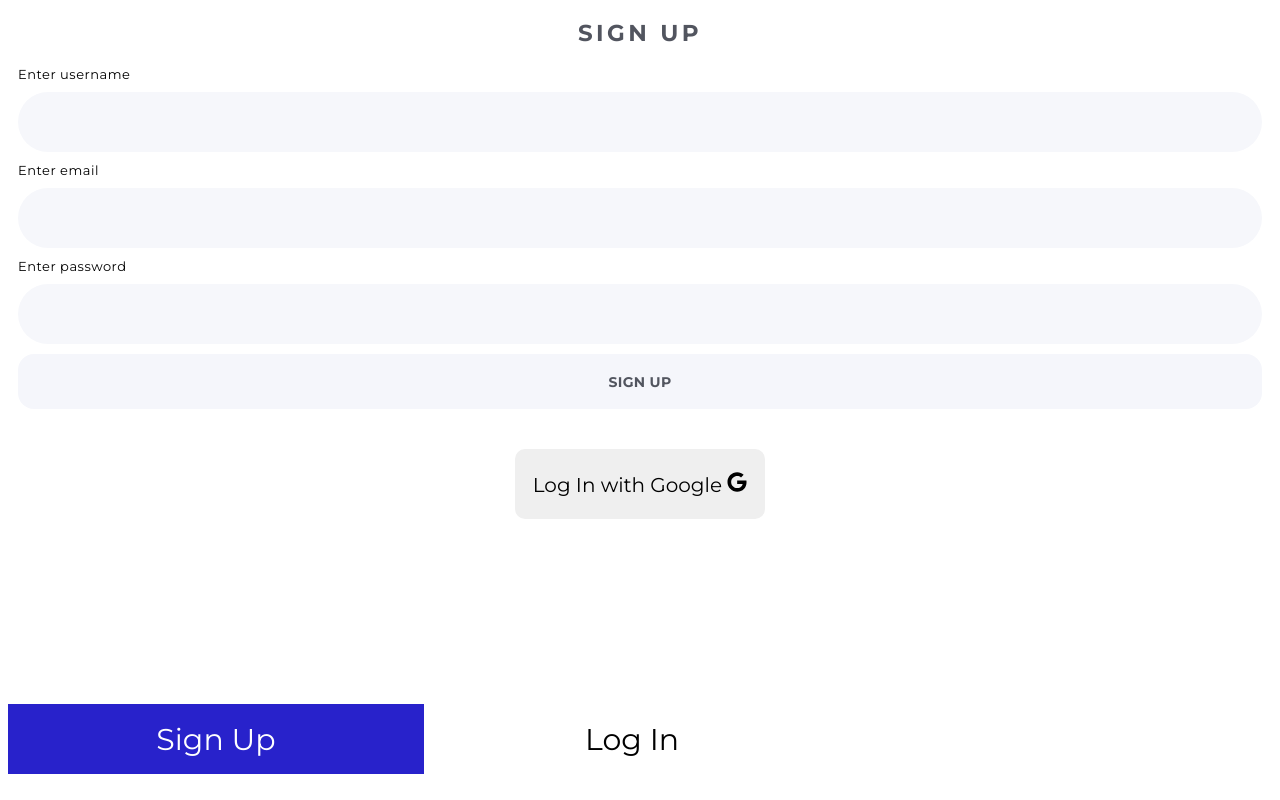
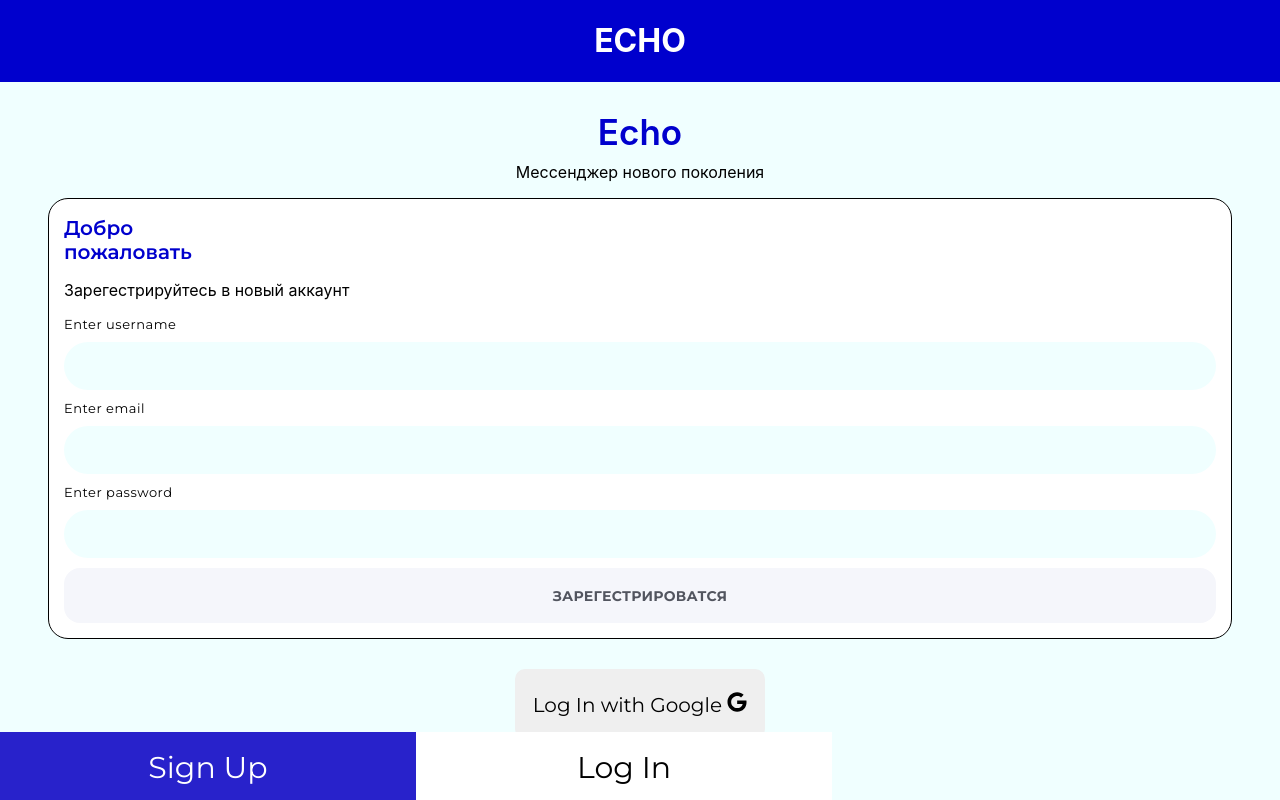
Before and after one commit to arhippticyn/ECHO_messenger, a React (Vite) app: page / in a window 1280 px wide. Built offline with nearby package versions, Linux system fonts and the light colour scheme; no server answers.

Commit message:
styles home page

```diff
--- a/src/components/Auth/Login.tsx
+++ b/src/components/Auth/Login.tsx
@@ -24,21 +24,22 @@
     }
   }
   return (
-    <div>
-      <h2 className={styles.Title}>Log in</h2>
+    <div className={styles.register}>
+      <h2 className={styles.Title}>Добро пожаловать</h2>
+      <p className={styles.descr}>Зарегестрируйтесь в новый аккаунт</p>
 
       <form action="" className={styles.Form} onSubmit={handleSubmit(onSubmit)}>
         <label htmlFor="" className={styles.label}>
           Enter username:
         </label>
-        <input {...register('username')} type="text" className={styles.input} />
+        <input {...register('username')} type="text" className={styles.input1} />
         <label htmlFor="" className={styles.label}>
           Enter password:
         </label>
         <input
           {...register('password')}
           type="password"
-          className={styles.input}
+          className={styles.input2}
         />
 
         <button type="submit" className={styles.btnS}>
--- a/src/components/Auth/Register.tsx
+++ b/src/components/Auth/Register.tsx
@@ -26,27 +26,28 @@
   }
   return (
     <div className={styles.register}>
-      <h2 className={styles.Title}>Sign Up</h2>
+      <h2 className={styles.Title}>Добро пожаловать</h2>
+      <p className={styles.descr}>Зарегестрируйтесь в новый аккаунт</p>
       <form className={styles.Form} action="" onSubmit={handleSubmit(onSubmit)}>
         <label className={styles.label} htmlFor="">
           Enter username
         </label>
-        <input {...register('username')} className={styles.input} type="text" />
+        <input {...register('username')} className={styles.input1} type="text" />
         <label className={styles.label} htmlFor="">
           Enter email
         </label>
-        <input {...register('email')} className={styles.input} type="email" />
+        <input {...register('email')} className={styles.input2} type="email" />
         <label className={styles.label} htmlFor="">
           Enter password
         </label>
         <input
           {...register('password')}
-          className={styles.input}
+          className={styles.input3}
           type="password"
         />
 
         <button className={styles.btnS} type="submit">
-          Sign Up
+          Зарегестрироватся
         </button>
       </form>
     </div>
--- a/src/pages/Auth.tsx
+++ b/src/pages/Auth.tsx
@@ -7,16 +7,34 @@
 interface AuthProps {}
 
 const Auth = ({}: AuthProps) => {
-    const [toggle, setToggle] = useState<boolean>(true)
+  const [toggle, setToggle] = useState<boolean>(true)
   return (
-    <div>
-        <div className={styles.btnsList}>
-            <button onClick={() => setToggle(prev => !prev)} className={`${styles.btnToggle} ${toggle ? styles.active : null}`}>Sign Up</button>
-            <button onClick={() => setToggle(prev => !prev)} className={`${styles.btnToggle} ${toggle ? null : styles.active  } `}>Log In</button>
-        </div>
-        { toggle ? <Register /> : <Login />}
+    <div className={styles.home}>
+      <div className={styles.HomeHeader}>
+        <h1>echo</h1>
+      </div>
 
-        <GoogleLogin />
+      <div className={styles.homeInfo}>
+        <h2>Echo</h2>
+        <p>Мессенджер нового поколения</p>
+      </div>
+      <div className={styles.btnsList}>
+        <button
+          onClick={() => setToggle(prev => !prev)}
+          className={`${styles.btnToggle} ${toggle ? styles.active : null}`}
+        >
+          Sign Up
+        </button>
+        <button
+          onClick={() => setToggle(prev => !prev)}
+          className={`${styles.btnToggle} ${toggle ? null : styles.active} `}
+        >
+          Log In
+        </button>
+      </div>
+      {toggle ? <Register /> : <Login />}
+
+      <GoogleLogin />
     </div>
   )
 }
--- a/src/styles/Auth/Auth.module.css
+++ b/src/styles/Auth/Auth.module.css
@@ -1,14 +1,62 @@
+.home {
+  margin: 0 auto;
+}
+
+body {
+  background: #F0FFFF;
+  padding: 0;
+  margin: 0;
+  font-family: 'Inter';
+
+}
+
+.HomeHeader {
+  display: flex;
+  justify-content: center;
+  background: #0000CD;
+}
+
+.HomeHeader h1 {
+  text-transform: uppercase;
+  color: #fff;
+  font-family: 'Inter';
+}
+
+.homeInfo {
+  display: flex;
+  flex-direction: column;
+  /* align-items: center; */
+}
+
+.homeInfo h2 {
+  color: #0000CD;
+  font-weight: 600;
+  text-align: center;
+  font-size: 35px;
+}
+
+.homeInfo p {
+  text-align: center;
+  font-size: 16px;
+  margin-top: -20px;
+}
+
 .register {
   min-width: 250px;
-  padding: 10px;
+  width: 90vw;
+  margin: 0 auto;
+  padding: 15px;
   padding-top: 0;
+  background: #fff;
+  border: 1px solid black;
+  border-radius: 20px;
 }
 
 .btnsList {
   display: flex;
   width: 100vw;
   position: fixed;
-  top: 88%;
+  top: 91.5%;
   padding: 0;
 }
 
@@ -29,12 +77,10 @@
 
 .Title {
   font-family: 'Montserrat', sans-serif;
-  font-weight: 700;
-  font-size: 23px;
-  letter-spacing: 0.15em;
-  text-transform: uppercase;
-  text-align: center;
-  color: #52555f;
+  font-weight: 600;
+  width: 100px;
+  font-size: 20px;
+  color: #0000CD;
 }
 
 .Form {
@@ -51,12 +97,32 @@
   color: #000;
 }
 
-.input {
+.input1 {
   border-radius: 30px;
   min-width: 253px;
-  height: 52px;
+  height: 40px;
   font-size: 18px;
-  background: #f6f7fb;
+  background: #F0FFFF;
+  padding: 4px;
+  border: none;
+}
+
+.input2 {
+  border-radius: 30px;
+  min-width: 253px;
+  height: 40px;
+  font-size: 18px;
+  background: #F0FFFF;
+  padding: 4px;
+  border: none;
+}
+
+.input3 {
+  border-radius: 30px;
+  min-width: 253px;
+  height: 40px;
+  font-size: 18px;
+  background: #F0FFFF;
   padding: 4px;
   border: none;
 }
--- a/src/styles/reset.css
+++ b/src/styles/reset.css
@@ -1,11 +1,14 @@
 /* 1. Use a more-intuitive box-sizing model */
 *, *::before, *::after {
-  box-sizing: content-box;
+  box-sizing: border-box; /* ← правильно */
+  margin: 0;
+  padding: 0;
 }
 
 /* 2. Remove default margin */
 *:not(dialog) {
   margin: 0;
+  padding: 0;
 }
 
 /* 3. Enable keyword animations */
@@ -17,6 +20,7 @@
 
 body {
   /* 4. Increase line-height */
+  font-family: 'Inter', sans-serif;
   line-height: 1.5;
   /* 5. Improve text rendering */
   -webkit-font-smoothing: antialiased;
--- a/src/styles/style.css
+++ b/src/styles/style.css
@@ -1,2 +1,4 @@
 @import './reset.css';
-@import './Auth/Auth.module.css'
+@import './Auth/Auth.module.css';
+
+@import url('https://fonts.googleapis.com/css2?family=Inter:ital,opsz,wght@0,14..32,100..900;1,14..32,100..900&family=Montserrat:ital,wght@0,100..900;1,100..900&display=swap');
```
